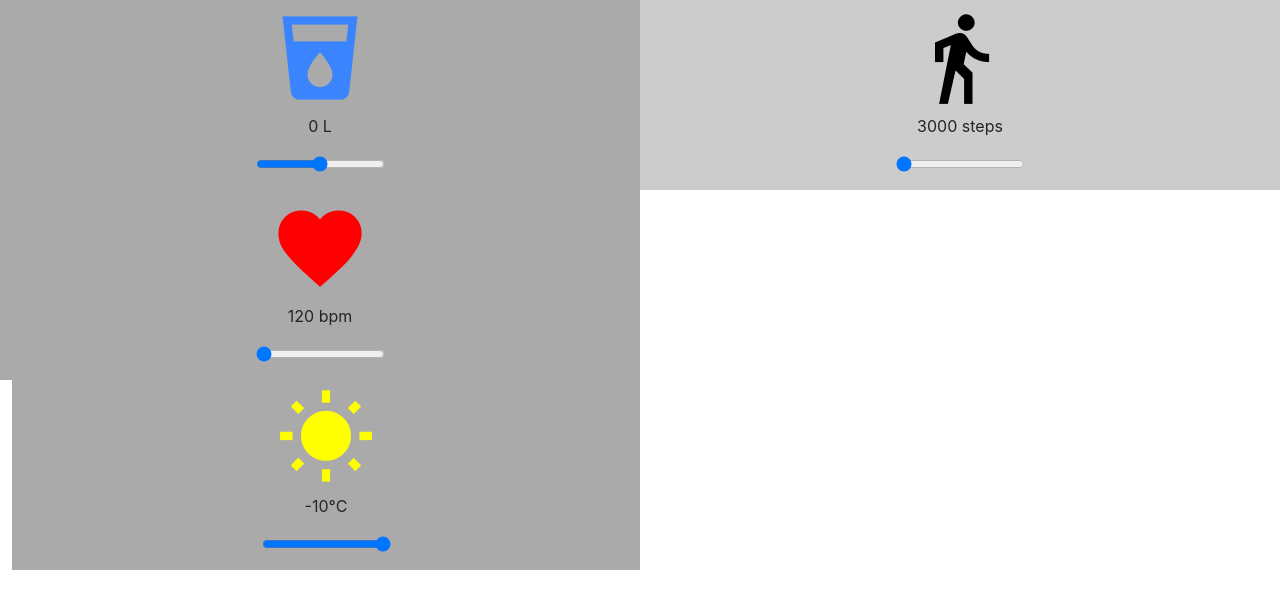
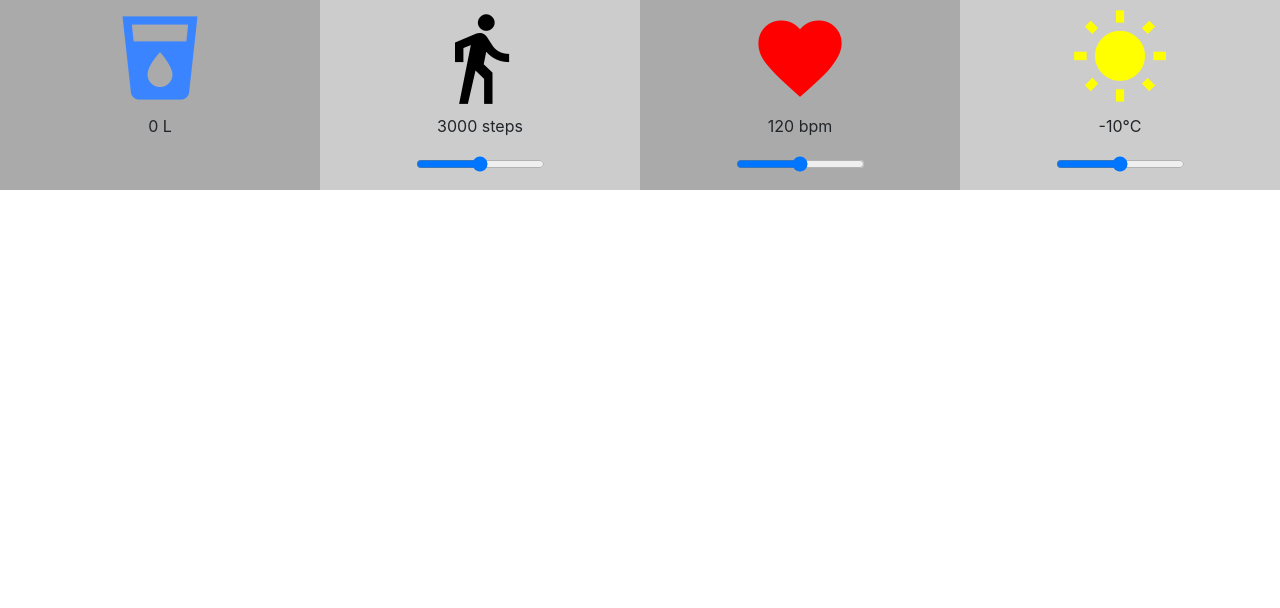
Before and after one commit to AurelienVERRIER/Elsy, a React (Create React App) app: page / in a window 1280 px wide. Shown: the top 608 px of the page. Built offline with nearby package versions, Linux system fonts and the light colour scheme.

Commit message:
At last, after almost one day, I've successed to remove range from the water box. I write a lot, because I'm happy with that! :-)

```diff
--- a/src/App.js
+++ b/src/App.js
@@ -21,12 +21,16 @@ class App extends React.Component {
   }}
 
   render() {
+
+
     return (
       <div className="container-fluid">
 
         <div className="row">
 
+
           <Box
+            type="water"
             icon="local_drink"
             color="#3A85FF"
             value={this.state.water}
@@ -34,6 +38,7 @@ class App extends React.Component {
           />
 
           <Box
+            type="steps"
             icon="directions_walk"
             color="black"
             value ={this.state.steps}
@@ -43,6 +48,7 @@ class App extends React.Component {
           />
 
           <Box
+            type="heart"
             icon="favorite"
             color="red"
             value ={this.state.heart}
@@ -51,8 +57,8 @@ class App extends React.Component {
             rangeMax = {heartMax}
           />
 
-          <div>
           <Box
+            type="temperature"
             icon="wb_sunny"
             color="yellow"
             value ={this.state.temperature}
@@ -62,8 +68,6 @@ class App extends React.Component {
           />
 
         </div>
-
-        </div>
       </div>
     );
   }
--- a/src/components/Box.js
+++ b/src/components/Box.js
@@ -2,29 +2,148 @@ import React from "react";
 import '../App.css';
 
 class Box extends React.Component {
-  render() {
+
+    // constructor () {
+    // super ()
+
+    // this.state = {
+    //     type: this.state.type,
+    //     icon: this.state.icon,
+    //     color: this.state.color,
+    //     value: this.state.value,
+    //     unit: this.state.unit
+    // }
+
+    // this.state = {
+    //     type: "water",
+    //     value: this.state.value
+    //   }
+    // }
+
+    // handleChange = (e) => {
+    //   this.setState({value: e.target.value})
+    // }
+
+  render () {
+
+    // const type = this.state.type
+    // const test = "water"
+
+
+
     return (
-      <div className="box col-sm3 col-6">
+      <div className="box col-sm-3 col-6">
         <span
           className="material-icons"
           style={{
             fontSize: 100,
             color: this.props.color
-            }}>
+          }}
+        >
           {this.props.icon}
         </span>
 
-          <p>
-            {this.props.value}
-            {this.props.unit}
-          </p>
+        <p>{this.props.value}{this.props.unit}</p>
 
-          <input type="range" min={this.props.rangeMin} max={this.props.rangeMax}/>
+
+
+        { this.props.type != "water" && (
+        <input
+        type="range"
+        // value={this.props.value}
+        // min={this.props.rangeMin}
+        // max={this.props.rangeMax}
+        // onChange={this.handleChange}
+        // step="any"
+         />
+        )}
+
 
       </div>
-    );
+    )
   }
-
 }
 
 export default Box
+
+
+
+
+
+  // constructor () {
+  //   super ()
+  //   this.state = {
+  //       type: this.props.type,
+  //       icon: this.props.icon,
+  //       color: this.props.color,
+  //       value: this.props.value,
+  //       unit: this.props.unit
+  //     }
+  //   }
+
+
+
+
+  // render() {
+
+    // const { type, icon, color, value, unit } = this.state.box
+    // const unit = this.state.unit
+    // const isntWater = 5
+
+
+    // if (this.state.value = 3000) {
+    // if (this.props.type="water") {
+
+    // return (
+
+    //   <div className="box col-sm3 col-6">
+
+    //     <span
+    //       className="material-icons"
+    //       style={{
+    //         fontSize: 100,
+    //         color: this.props.color
+    //       }}>
+    //       {this.props.icon}
+    //     </span>
+
+    //     <p>
+    //       {this.props.value}{this.props.unit}
+    //     </p>
+
+    //   </div>
+    // )
+
+
+    // } else {
+
+//     return (
+
+//       <div className="box col-sm3 col-6">
+
+//         <span
+//           className="material-icons"
+//           style={{
+//             fontSize: 100,
+//             color: this.props.color
+//           }}>
+//           {this.props.icon}
+//         </span>
+
+//         <p>
+//           {this.props.value}{this.props.unit}
+//         </p>
+
+//         {isntWater = 5 ? :
+//         <input type="range" />
+//         }
+
+
+//       </div>
+//     )
+//   }
+
+// export default Box
+
+     {/* à mettre dans l'input après "range" min={this.props.rangeMin} max={this.props.rangeMax} */}
+    //  ajouter un onChange={this.fonction} ?
```
Lines whose indentation alone changed are shown as unchanged.
